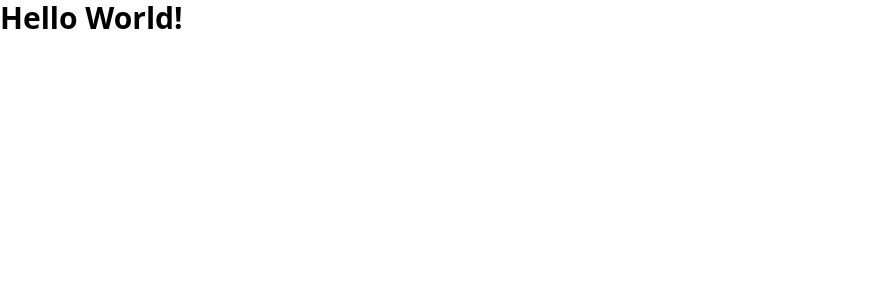
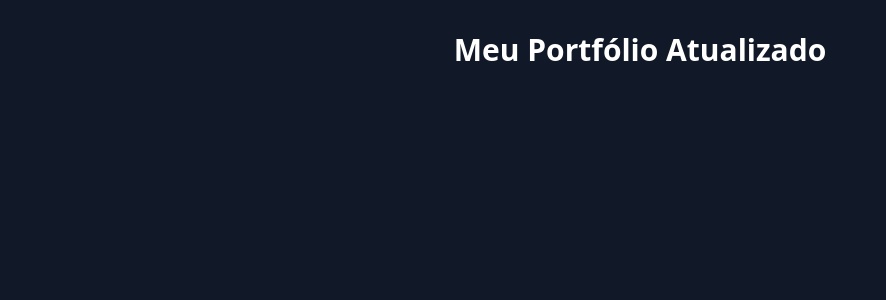
Before and after one commit to adrianemaciel/qa-engineer-portfolio, a React (Vite) app: page / in a window 1280 px wide. Shown: the top 300 px of the page, without its empty margins (0-886 px from the left). Built offline with nearby package versions, Linux system fonts and the light colour scheme.

Commit message:
initial commit

```diff
--- a/index.html
+++ b/index.html
@@ -5,7 +5,7 @@
     <link rel="icon" type="image/svg+xml" href="/vite.svg" />
     <meta name="viewport" content="width=device-width, initial-scale=1.0" />
     <link href="/src/index.css" rel="stylesheet">
-    <title>meu-portfolio-aom</title>
+    <title>Adriane Maciel</title>
   </head>
   <body>
     <div id="root"></div>
--- a/src/App.jsx
+++ b/src/App.jsx
@@ -1,10 +1,8 @@
-import "./index.css";
-
 function App() {
   return (
-    <>
-      <h1 className="text-3xl font-bold">Hello World!</h1>
-    </>
+    <div className="min-h-screen">
+      <h1 className="text-3xl font-bold text-center py-8">Meu Portfólio Atualizado</h1>
+    </div>
   );
 }
 
--- a/src/index.css
+++ b/src/index.css
@@ -1 +1,6 @@
 @import "tailwindcss";
+
+body {
+  background-color: #111827;
+  color: #ffffff;
+}
```
